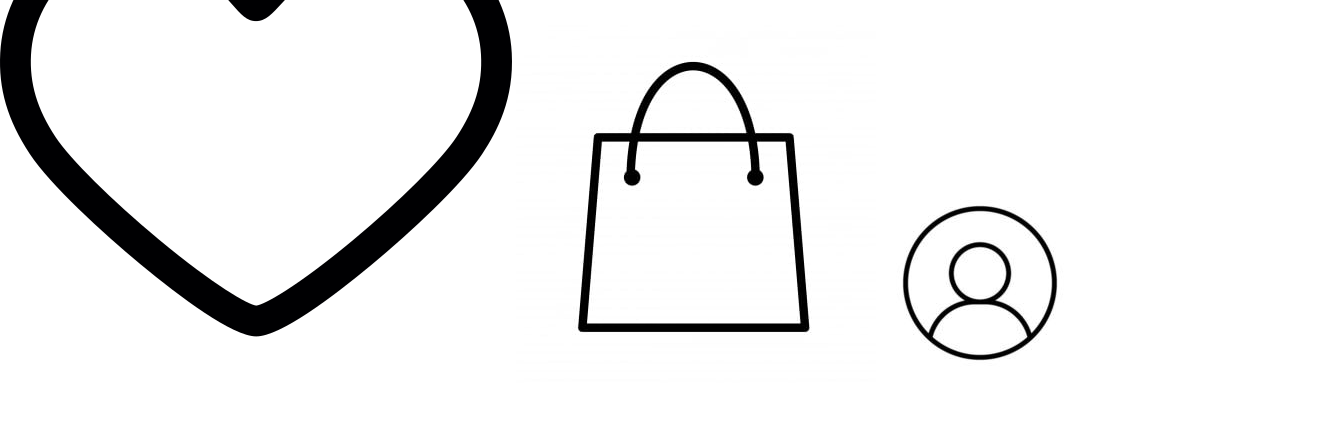
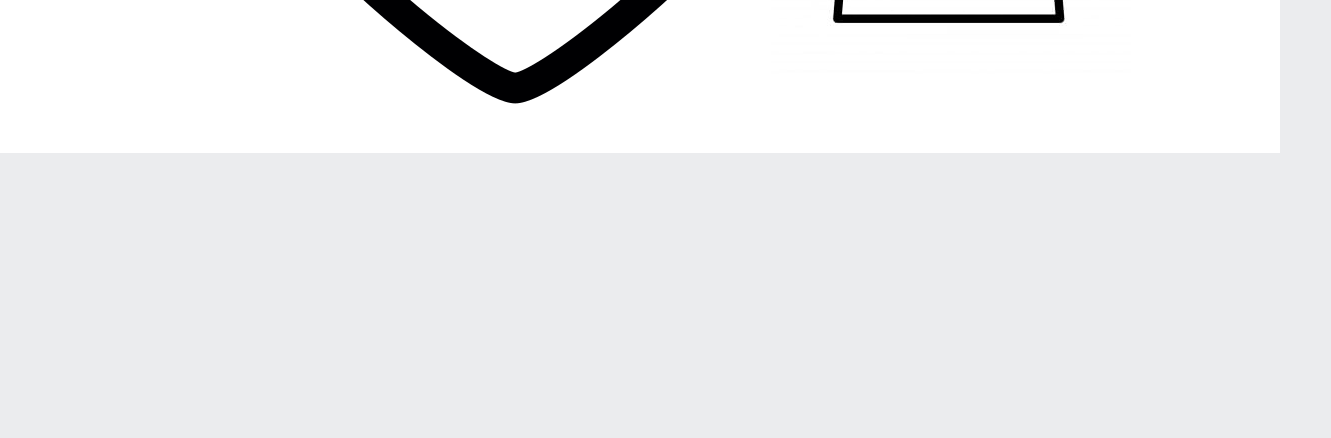
Before and after one commit to joaoguilhermedejesus/ProjetoFBI, a plain HTML site: page index.html in a window 1280 px wide. Shown: the part 362-800 px from the top of the page, 1331 px wide, since content can reach past the window. Drawn offline with Linux system fonts and the light colour scheme.

Commit message:
style.css

```diff
--- a/style.css
+++ b/style.css
@@ -1,11 +1,11 @@
+@import url(styles/header.css);
+
 :root {
-    --cor-de-fundo: white;
+    --cor-de-fundo: #ebecee;
+    --branco: #fff;
+    --laranja: #eb9b00;
 }
 
 body {
     background-color: var(--cor-de-fundo);
 }
-
-h1 {
-    background-color: aliceblue;
-}
```
